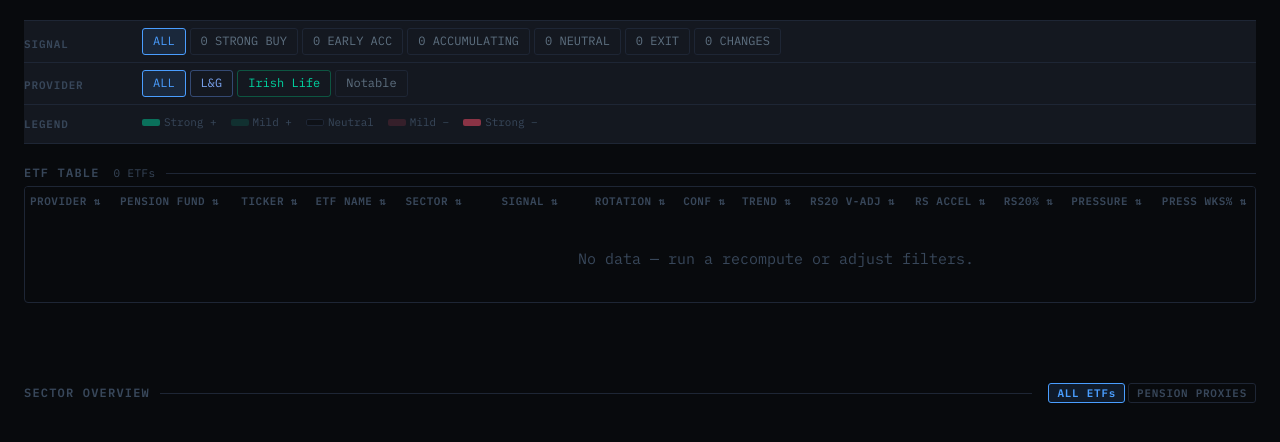
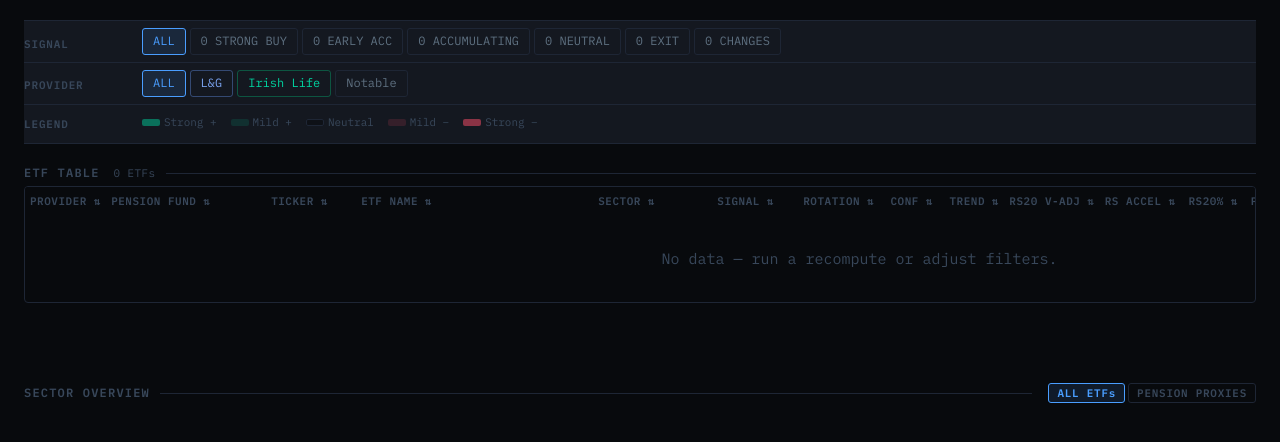
Before and after one commit to rhapsodians/Footprints, a Flask app: template templates/heatmap.html in a window 1280 px wide. Shown: the part 148-590 px from the top of the page. Run offline with Flask 3, Linux system fonts and the light colour scheme; the template is opened without the code that fills it: most values are stand-ins (such as "Sample title", 1, 10 or a date in 2020).

Commit message:
Heatmap: colgroup for column widths, wider ETF Name column

```diff
--- a/templates/heatmap.html
+++ b/templates/heatmap.html
@@ -39,7 +39,7 @@
 .etf-row td{padding:2px 3px;border-bottom:1px solid var(--border);vertical-align:middle}
 .hm-table tbody tr:last-child td{border-bottom:none}
 .ct{font-family:var(--mono);font-size:.87rem;font-weight:600;color:var(--text);padding:5px 8px;background:var(--surface);border-radius:3px;white-space:nowrap}
-.cn{font-family:var(--mono);font-size:.80rem;color:var(--text2);padding:5px 8px;background:var(--surface);border-radius:3px;white-space:nowrap;max-width:165px;overflow:hidden;text-overflow:ellipsis}
+.cn{font-family:var(--mono);font-size:.80rem;color:var(--text2);padding:5px 8px;background:var(--surface);border-radius:3px;white-space:nowrap;overflow:hidden;text-overflow:ellipsis}
 .cat{font-family:var(--mono);font-size:.73rem;color:var(--text3);background:var(--surface);border-radius:3px;padding:5px 7px;white-space:nowrap}
 .hc{padding:4px 3px;border-radius:3px;text-align:center;vertical-align:middle;font-family:var(--mono);font-size:.73rem;font-weight:500;min-width:48px;white-space:nowrap;cursor:help}
 .hc .v{display:block;line-height:1}.hc .s{display:block;font-size:.73rem;opacity:.65;margin-top:2px}
@@ -194,7 +194,27 @@
 
 <div class="hm-outer">
 <div class="hm-wrap" style="overflow-x:auto">
-<table class="hm-table" id="ht" style="min-width:1600px">
+<table class="hm-table" id="ht" style="min-width:1800px">
+<colgroup>
+  <col style="width:80px">   <!-- PROVIDER -->
+  <col style="width:160px">  <!-- PENSION FUND -->
+  <col style="width:90px">   <!-- TICKER -->
+  <col style="min-width:220px;width:auto"> <!-- ETF NAME — grows to fill -->
+  <col style="width:100px">  <!-- SECTOR -->
+  <col style="width:105px">  <!-- SIGNAL -->
+  <col style="width:75px">   <!-- ROTATION -->
+  <col style="width:65px">   <!-- CONF -->
+  <col style="width:60px">   <!-- TREND -->
+  <col style="width:72px">   <!-- RS20 V-ADJ -->
+  <col style="width:72px">   <!-- RS ACCEL -->
+  <col style="width:65px">   <!-- RS20% -->
+  <col style="width:72px">   <!-- PRESSURE -->
+  <col style="width:72px">   <!-- PRESS WKS% -->
+  <col style="width:72px">   <!-- TURN RATIO -->
+  <col style="width:65px">   <!-- TURN Z -->
+  <col style="width:80px">   <!-- AVG TURN -->
+  <col style="width:80px">   <!-- LATEST TURN -->
+</colgroup>
   <thead><tr>
     <th class="thl hth" onclick="doSort('provider',this)">PROVIDER ⇅</th>
     <th class="thl hth" onclick="doSort('fund',this)">PENSION FUND ⇅</th>
@@ -212,8 +232,8 @@
     <th class="hth" onclick="doSort('ppw',this)">PRESS WKS% ⇅</th>
     <th class="hth" onclick="doSort('turnover',this)">TURN RATIO ⇅</th>
     <th class="hth" onclick="doSort('turnz',this)">TURN Z ⇅</th>
-    <th class="hth" onclick="doSort('size',this)">AVG TURN ⇅</th>
-    <th class="hth">LATEST TURN</th>
+    <th class="hth" onclick="doSort('size',this)">AVG TURN /wk ⇅</th>
+    <th class="hth" onclick="doSort('latest',this)">LATEST TURN /wk ⇅</th>
   </tr></thead>
   <tbody id="hb"></tbody>
 </table>
@@ -420,12 +440,12 @@ function mkRow(e){
     `<td class="cat"><span style="font-family:var(--mono);font-size:.67rem;font-weight:700;padding:2px 7px;border-radius:2px;white-space:nowrap;${provCls}">${provLabel}</span></td>`+
     `<td class="thl" style="min-width:160px">${fundStr}</td>`+
     `<td class="ct"><a href="/dashboard?open=${encodeURIComponent(t)}" class="dash-link" title="Open in dashboard" style="font-weight:700">↗ ${t}</a></td>`+
-    `<td class="cn" title="${e.name||''}" style="min-width:150px">${e.name||'—'}</td>`+
+    `<td class="cn" title="${e.name||''}">${e.name||'—'}</td>`+
     `<td class="cat" style="font-size:.73rem">${secLabel}</td>`+
     `<td class="hc sc ${sigCss}" onmouseenter="showHmTip(event,'signal','${e.signal}','${t}')" onmouseleave="hideKtt()" style="min-width:95px">${prevSig}<span class="v" style="font-size:.67rem">${sigLabel}</span></td>`+
     `<td class="hc ${rotCls(e.rotation_score)}" onmouseenter="showHmTip(event,'rotation',${e.rotation_score||0},'${t}')" onmouseleave="hideKtt()"><span class="v">${fc(e.rotation_score,1)}</span></td>`+
     `<td class="hc ${confCls(e.confidence_bucket)}" onmouseenter="showHmTip(event,'conf','${e.confidence_bucket||''}','${t}')" onmouseleave="hideKtt()"><span class="v" style="font-size:.73rem">${e.confidence_bucket||'—'}</span></td>`+
-    `<td class="hc ${ts===4?'hi-4':ts===3?'hi-2':ts===2?'hi-0':ts===1?'lo-2':'lo-4'}" onmouseenter="showHmTip(event,'trend','${trendVal}','${t}')" onmouseleave="hideKtt()"><div class="md">${dots}</div><span class="s">${ts!=null?ts+'/4':'—'}</span></td>`+
+    `<td class="hc ${ts===4?'hi-4':ts===3?'hi-2':ts===2?'hi-0':ts===1?'lo-2':'lo-4'}" onmouseenter="showHmTip(event,'trend','${trendVal}','${t}')" onmouseleave="hideKtt()"><div class="md">${dots}</div></td>`+
     `<td class="hc ${pctCls(e.rs20_vol_adj_rank_pct)}" onmouseenter="showHmTip(event,'rs20va',${e.rs20_vol_adj_rank_pct||0},'${t}')" onmouseleave="hideKtt()"><span class="v">${fc(e.rs20_vol_adj_rank_pct,0)}%</span></td>`+
     `<td class="hc ${pctCls(e.rs_accel_vol_adj_rank_pct)}" onmouseenter="showHmTip(event,'rsaccel',${e.rs_accel_vol_adj_rank_pct||0},'${t}')" onmouseleave="hideKtt()"><span class="v">${fc(e.rs_accel_vol_adj_rank_pct,0)}%</span></td>`+
     `<td class="hc ${ic(rs20r,[0.5,2,5,10,15])}" onmouseenter="showHmTip(event,'rs20raw',${rs20r||0},'${t}')" onmouseleave="hideKtt()"><span class="v">${rs20r!=null?(rs20r>0?'+':'')+fc(rs20r,2)+'%':'—'}</span></td>`+
@@ -433,8 +453,8 @@ function mkRow(e){
     `<td class="hc ${ic((e.pressure_pos_weeks_pct||50)-50,[5,10,20,30,45])}" onmouseenter="showHmTip(event,'ppw',${e.pressure_pos_weeks_pct||0},'${t}')" onmouseleave="hideKtt()"><span class="v">${fc(e.pressure_pos_weeks_pct,0)}%</span></td>`+
     `<td class="hc ${ic((e.turnover_ratio_20_100||1)-1,[0.05,0.1,0.2,0.35,0.5])}" onmouseenter="showHmTip(event,'turnratio',${e.turnover_ratio_20_100||0},'${t}')" onmouseleave="hideKtt()"><span class="v">${fc(e.turnover_ratio_20_100,2)}×</span></td>`+
     `<td class="hc ${ic(e.turnover_z_20,[0.25,0.5,1,2,3])}" onmouseenter="showHmTip(event,'turnz',${e.turnover_z_20||0},'${t}')" onmouseleave="hideKtt()"><span class="v">${fc(e.turnover_z_20,2)}σ</span></td>`+
-    `<td class="hc ${lqCls(avg)}" onmouseenter="showHmTip(event,'turn','${avg}|${lat}','${t}')" onmouseleave="hideKtt()"><span class="v">${turnStr(avg)}</span><span class="s">/ wk</span></td>`+
-    `<td class="hc ${lqCls(lat)}" onmouseenter="showHmTip(event,'turn','${avg}|${lat}','${t}')" onmouseleave="hideKtt()"><span class="v">${turnStr(lat)}</span><span class="s">/ wk${tlBadge}</span></td>`+
+    `<td class="hc ${lqCls(avg)}" onmouseenter="showHmTip(event,'turn','${avg}|${lat}','${t}')" onmouseleave="hideKtt()"><span class="v">${turnStr(avg)}</span></td>`+
+    `<td class="hc ${lqCls(lat)}" onmouseenter="showHmTip(event,'turn','${avg}|${lat}','${t}')" onmouseleave="hideKtt()"><span class="v">${turnStr(lat)}${tlBadge}</span></td>`+
     `</tr>`;
 }
 
@@ -462,6 +482,7 @@ function getSorted(){
     else if(curSort==='turnover')v=(b.turnover_ratio_20_100||0)-(a.turnover_ratio_20_100||0);
     else if(curSort==='turnz')v=(b.turnover_z_20||0)-(a.turnover_z_20||0);
     else if(curSort==='size')v=(b.avg_turn_20w||0)-(a.avg_turn_20w||0);
+    else if(curSort==='latest')v=(b.turn_latest||0)-(a.turn_latest||0);
     else v=0;
     if(curSort!=='signal')v*=sortDir;
     return v;
```
